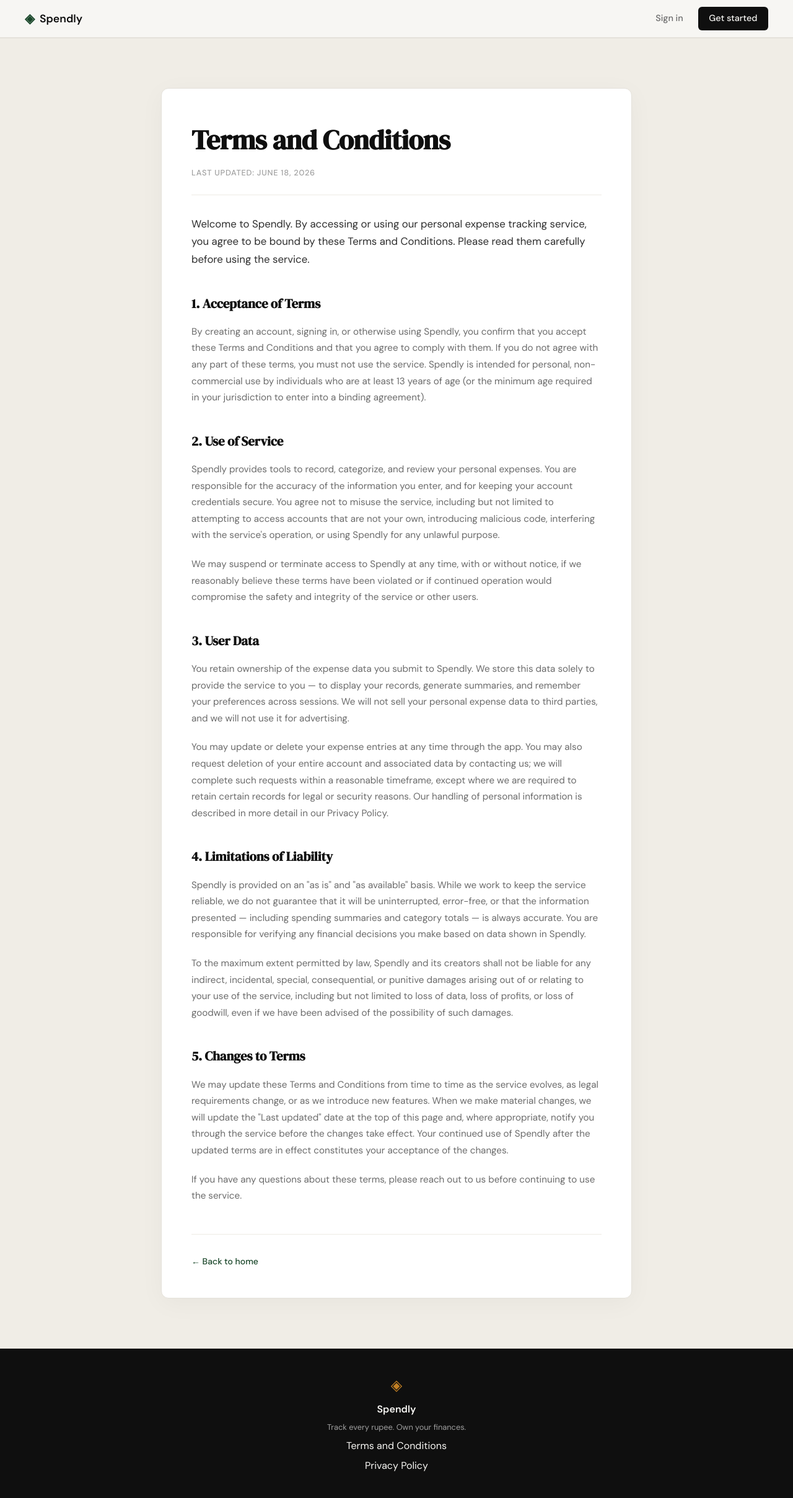
After one commit to AvinashOraon123/spendly, a Flask app: page /terms in a window 1280 px wide. The commit adds this page. Shown: the whole page at 62% size. Run offline with Flask 3, Linux system fonts and the light colour scheme.

Commit message:
landing: add terms and conditions page and route

```diff
--- a/app.py
+++ b/app.py
@@ -20,6 +20,11 @@ def register():
 @app.route("/login")
 def login():
     return render_template("login.html")
+
+
+@app.route("/terms")
+def terms():
+    return render_template("terms.html")
 
 
 # ------------------------------------------------------------------ #
--- a/static/css/style.css
+++ b/static/css/style.css
@@ -508,6 +508,92 @@ a { color: inherit; text-decoration: none; }
 }
 
 /* ------------------------------------------------------------------ */
+/* Legal pages                                                         */
+/* ------------------------------------------------------------------ */
+
+.legal-section {
+    background: var(--paper-warm);
+    padding: 5rem 2rem;
+    border-top: 1px solid var(--border);
+    border-bottom: 1px solid var(--border);
+    min-height: calc(100vh - 60px - 100px);
+}
+
+.legal-container {
+    max-width: 760px;
+    margin: 0 auto;
+    background: var(--paper-card);
+    border: 1px solid var(--border);
+    border-radius: var(--radius-md);
+    padding: 3rem;
+    box-shadow: 0 8px 40px rgba(0,0,0,0.04);
+}
+
+.legal-title {
+    font-family: var(--font-display);
+    font-size: clamp(2rem, 4vw, 2.75rem);
+    color: var(--ink);
+    letter-spacing: -0.01em;
+    margin-bottom: 0.5rem;
+}
+
+.legal-updated {
+    font-size: 0.8rem;
+    font-weight: 500;
+    color: var(--ink-faint);
+    text-transform: uppercase;
+    letter-spacing: 0.06em;
+    margin-bottom: 2rem;
+    padding-bottom: 1.5rem;
+    border-bottom: 1px solid var(--border-soft);
+}
+
+.legal-intro {
+    font-size: 1.05rem;
+    color: var(--ink-soft);
+    line-height: 1.7;
+    margin-bottom: 2.5rem;
+}
+
+.legal-heading {
+    font-family: var(--font-display);
+    font-size: 1.3rem;
+    color: var(--ink);
+    margin-top: 2.5rem;
+    margin-bottom: 1rem;
+    letter-spacing: -0.005em;
+}
+
+.legal-body {
+    font-size: 0.95rem;
+    color: var(--ink-muted);
+    line-height: 1.75;
+    margin-bottom: 1.25rem;
+}
+
+.legal-body:last-of-type { margin-bottom: 0; }
+
+.legal-back {
+    margin-top: 3rem;
+    padding-top: 2rem;
+    border-top: 1px solid var(--border-soft);
+    font-size: 0.875rem;
+}
+
+.legal-back a {
+    color: var(--accent);
+    font-weight: 500;
+    transition: color 0.2s;
+}
+
+.legal-back a:hover { color: var(--ink); }
+
+@media (max-width: 600px) {
+    .legal-section { padding: 3rem 1rem; }
+    .legal-container { padding: 2rem; }
+}
+
+/* ------------------------------------------------------------------ */
 /* Responsive                                                          */
 /* ------------------------------------------------------------------ */
 
--- a/templates/base.html
+++ b/templates/base.html
@@ -34,7 +34,7 @@
             <span class="brand-icon">◈</span>
             <span class="footer-name">Spendly</span>
             <p class="footer-copy">Track every rupee. Own your finances.</p>
-            <a href="#">Terms and Conditions</a>
+            <a href="{{ url_for('terms') }}">Terms and Conditions</a>
             <a href="#">Privacy Policy</a>
         </div>
     </footer>
--- /dev/null
+++ b/templates/terms.html
@@ -0,0 +1,105 @@
+{% extends "base.html" %}
+
+{% block title %}Terms and Conditions — Spendly{% endblock %}
+
+{% block content %}
+
+<section class="legal-section">
+    <div class="legal-container">
+        <h1 class="legal-title">Terms and Conditions</h1>
+        <p class="legal-updated">Last updated: June 18, 2026</p>
+
+        <p class="legal-intro">
+            Welcome to Spendly. By accessing or using our personal expense
+            tracking service, you agree to be bound by these Terms and
+            Conditions. Please read them carefully before using the service.
+        </p>
+
+        <h2 class="legal-heading">1. Acceptance of Terms</h2>
+        <p class="legal-body">
+            By creating an account, signing in, or otherwise using Spendly,
+            you confirm that you accept these Terms and Conditions and that
+            you agree to comply with them. If you do not agree with any part
+            of these terms, you must not use the service. Spendly is intended
+            for personal, non-commercial use by individuals who are at least
+            13 years of age (or the minimum age required in your jurisdiction
+            to enter into a binding agreement).
+        </p>
+
+        <h2 class="legal-heading">2. Use of Service</h2>
+        <p class="legal-body">
+            Spendly provides tools to record, categorize, and review your
+            personal expenses. You are responsible for the accuracy of the
+            information you enter, and for keeping your account credentials
+            secure. You agree not to misuse the service, including but not
+            limited to attempting to access accounts that are not your own,
+            introducing malicious code, interfering with the service's
+            operation, or using Spendly for any unlawful purpose.
+        </p>
+        <p class="legal-body">
+            We may suspend or terminate access to Spendly at any time, with
+            or without notice, if we reasonably believe these terms have
+            been violated or if continued operation would compromise the
+            safety and integrity of the service or other users.
+        </p>
+
+        <h2 class="legal-heading">3. User Data</h2>
+        <p class="legal-body">
+            You retain ownership of the expense data you submit to Spendly.
+            We store this data solely to provide the service to you — to
+            display your records, generate summaries, and remember your
+            preferences across sessions. We will not sell your personal
+            expense data to third parties, and we will not use it for
+            advertising.
+        </p>
+        <p class="legal-body">
+            You may update or delete your expense entries at any time
+            through the app. You may also request deletion of your entire
+            account and associated data by contacting us; we will complete
+            such requests within a reasonable timeframe, except where we
+            are required to retain certain records for legal or security
+            reasons. Our handling of personal information is described in
+            more detail in our Privacy Policy.
+        </p>
+
+        <h2 class="legal-heading">4. Limitations of Liability</h2>
+        <p class="legal-body">
+            Spendly is provided on an "as is" and "as available" basis.
+            While we work to keep the service reliable, we do not guarantee
+            that it will be uninterrupted, error-free, or that the
+            information presented — including spending summaries and
+            category totals — is always accurate. You are responsible for
+            verifying any financial decisions you make based on data shown
+            in Spendly.
+        </p>
+        <p class="legal-body">
+            To the maximum extent permitted by law, Spendly and its
+            creators shall not be liable for any indirect, incidental,
+            special, consequential, or punitive damages arising out of or
+            relating to your use of the service, including but not limited
+            to loss of data, loss of profits, or loss of goodwill, even if
+            we have been advised of the possibility of such damages.
+        </p>
+
+        <h2 class="legal-heading">5. Changes to Terms</h2>
+        <p class="legal-body">
+            We may update these Terms and Conditions from time to time as
+            the service evolves, as legal requirements change, or as we
+            introduce new features. When we make material changes, we will
+            update the "Last updated" date at the top of this page and, where
+            appropriate, notify you through the service before the changes
+            take effect. Your continued use of Spendly after the updated
+            terms are in effect constitutes your acceptance of the changes.
+        </p>
+        <p class="legal-body">
+            If you have any questions about these terms, please reach out
+            to us before continuing to use the service.
+        </p>
+
+        <p class="legal-back">
+            <a href="{{ url_for('landing') }}">&larr; Back to home</a>
+        </p>
+    </div>
+</section>
+
+{% endblock %}
```
